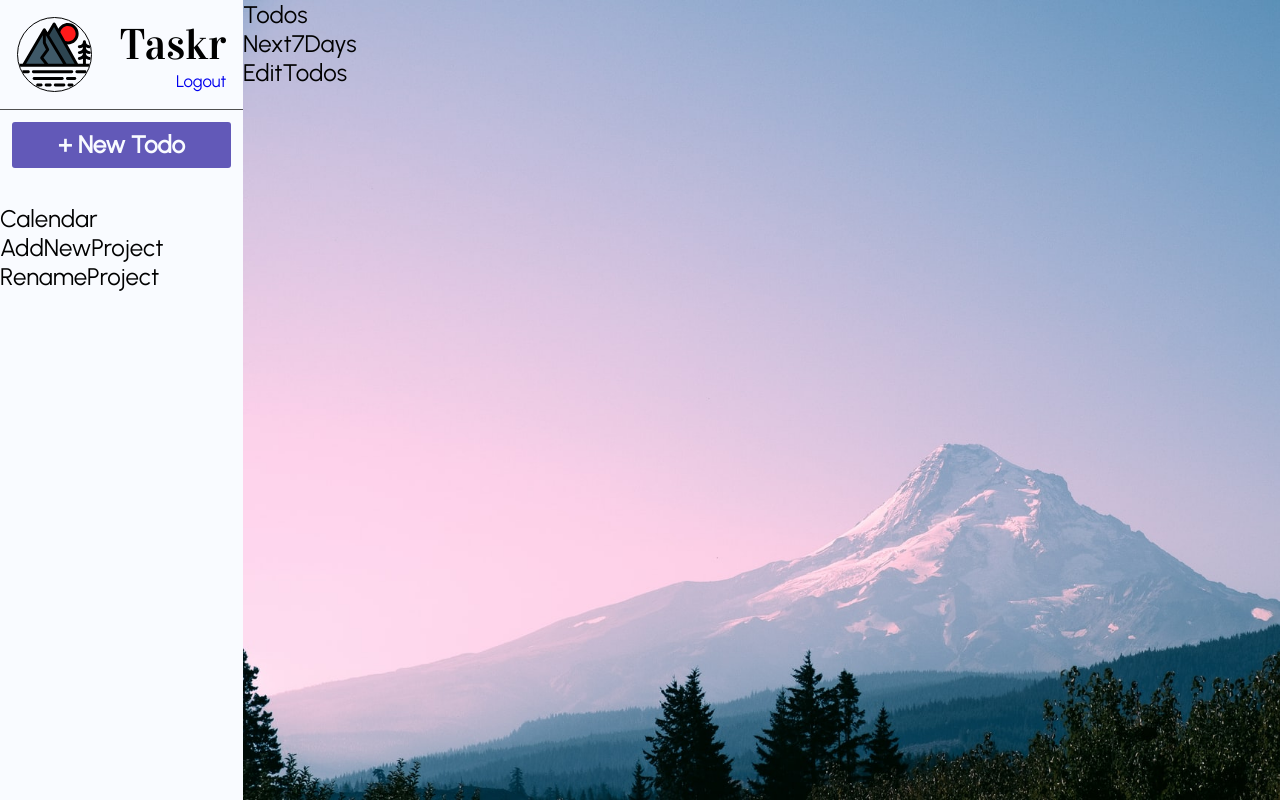
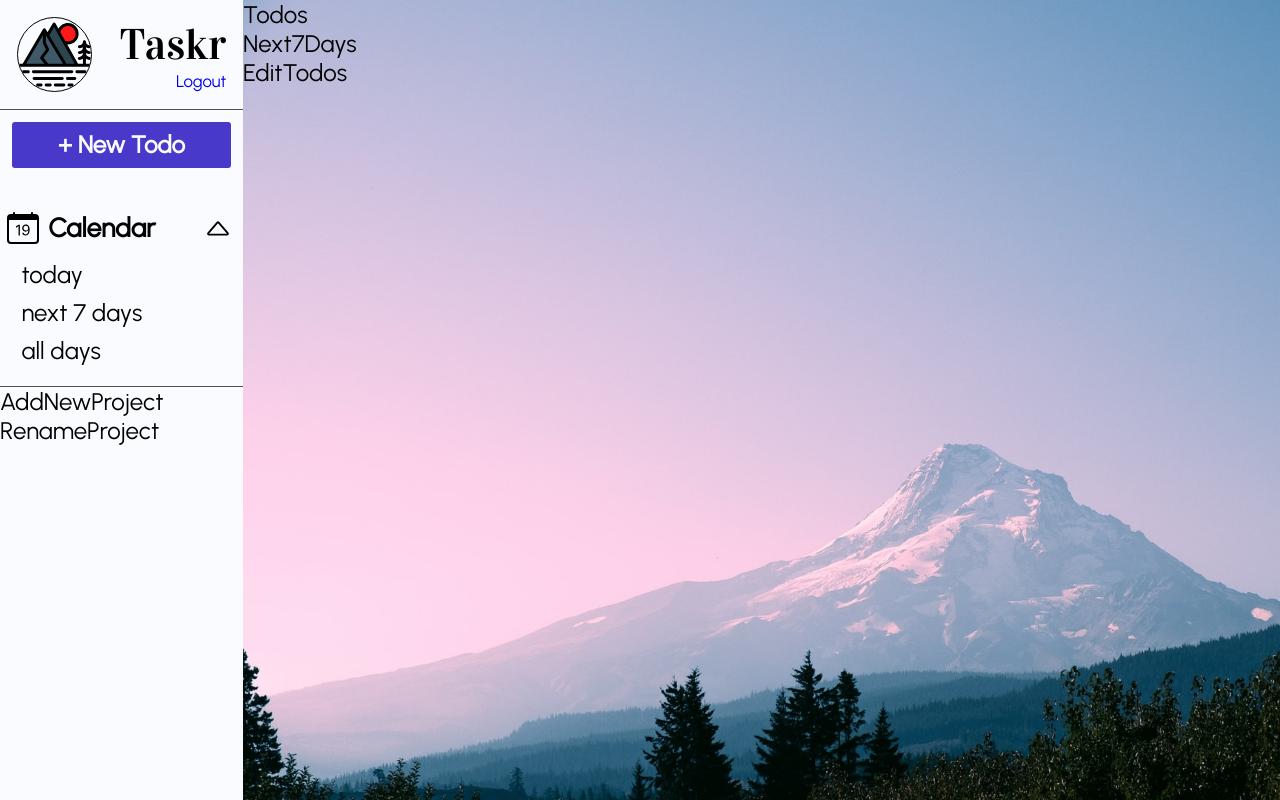
Before and after one commit to CesarALuna/todo-list, a React (Create React App) app: page / in a window 1280 px wide. Built offline with nearby package versions, Linux system fonts and the light colour scheme.

Commit message:
finish Calendar module

```diff
--- a/src/App.css
+++ b/src/App.css
@@ -100,7 +100,7 @@
   border: none;
   border-radius: 3px;
   font-size: 1rem;
-  background: #6259b8;
+  background: #4839ca;
   color: #f9fbff;
   font-weight: bold;
   cursor: pointer;
@@ -161,7 +161,7 @@
 }
 
 .AddNewTodo form .pick-project .projects .project {
-  background: #6259b8;
+  background: #4839ca;
   color: #f9fbff;
   border-radius: 5px;
   padding: 8px;
@@ -196,3 +196,52 @@
   border: none;
   border-radius: 0 0 4px 4px;
 }
+
+/* Calendar */
+.Calendar {
+  padding: 0.3rem;
+  border-bottom: 1px solid #505050;
+}
+
+.Calendar .header {
+  display: flex;
+  align-items: center;
+}
+
+.Calendar .header .title {
+  display: flex;
+  align-items: center;
+  flex: 1;
+}
+
+.Calendar .header .title p {
+  margin-left: 9px;
+  font-size: 1.1rem;
+  font-weight: bold;
+}
+
+.Calendar .header .btns span {
+  border-radius: 50%;
+  cursor: pointer;
+  display: flex;
+  width: 35px;
+  height: 35px;
+  align-items: center;
+  justify-content: center;
+}
+
+.Calendar .header .btns span:hover {
+  background-color: #c3c3c3;
+  transition: all 0.3s ease-in-out;
+}
+
+.Calendar .items {
+  padding: 0.3rem;
+}
+
+.Calendar .items .item {
+  padding: 2px;
+  margin: 5px;
+  font-size: 1rem;
+  cursor: pointer;
+}
--- a/src/components/Calendar.js
+++ b/src/components/Calendar.js
@@ -1,7 +1,30 @@
 import React from 'react'
+import { BsCalendarDate, BsCaretUp } from 'react-icons/bs'
+import { calendarItems } from './constants'
 
 function Calendar() {
-  return <div className="Calendar">Calendar</div>
+  return (
+    <div className="Calendar">
+      <div className="header">
+        <div className="title">
+          <BsCalendarDate size="32" />
+          <p>Calendar</p>
+        </div>
+        <div className="btns">
+          <span>
+            <BsCaretUp size="30" />
+          </span>
+        </div>
+      </div>
+      <div className="items">
+        {calendarItems.map((item) => (
+          <div className="item" key="item">
+            {item}
+          </div>
+        ))}
+      </div>
+    </div>
+  )
 }
 
 export default Calendar
--- /dev/null
+++ b/src/components/constants/index.js
@@ -0,0 +1 @@
+export const calendarItems = ['today', 'next 7 days', 'all days']
```
